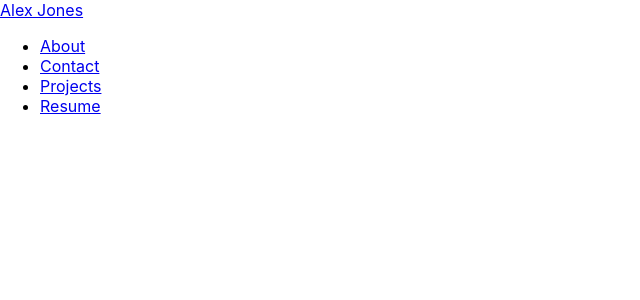
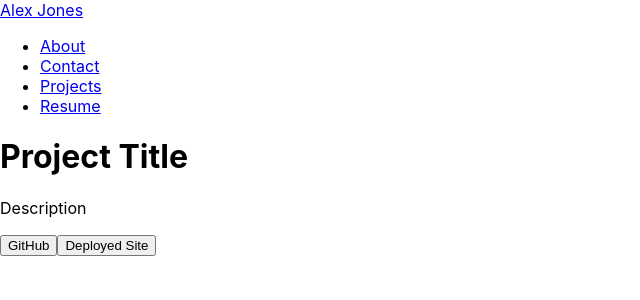
Before and after one commit to alexanderjones1/portfolio, a React (Create React App) app: page /projects/connectfour in a window 1280 px wide. Shown: the top 300 px of the page, without its empty margins (0-640 px from the left). Built offline with nearby package versions, Linux system fonts and the light colour scheme.

Commit message:
create ProjectDetail component and add a route to it in the App

```diff
--- a/src/App.js
+++ b/src/App.js
@@ -7,6 +7,7 @@ import Contact from './pages/Contact';
 import Resume from './pages/Resume';
 import Projects from './pages/Projects';
 import NavBar from './components/NavBar';
+import ProjectDetails from './pages/ProjectDetails';
 
 function App() {
   return (
@@ -18,6 +19,7 @@ function App() {
         <Route path='contact' element={<Contact />} />
         <Route path='resume' element={<Resume />} />
         <Route path='projects' element={<Projects />} />
+        <Route path='projects/:projectDetails' element={<ProjectDetails />} />
       </Routes>
     </div>
   );
--- /dev/null
+++ b/src/pages/ProjectDetails.js
@@ -0,0 +1,15 @@
+import Projects from "../data/projects";
+
+function ProjectDetails() {
+  return (
+    <>
+      <h1>Project Title</h1>
+      <p>Description</p>
+      {/* <img src="" /> */}
+      <button>GitHub</button>
+      <button>Deployed Site</button>
+    </>
+  )
+}
+
+export default ProjectDetails
```
